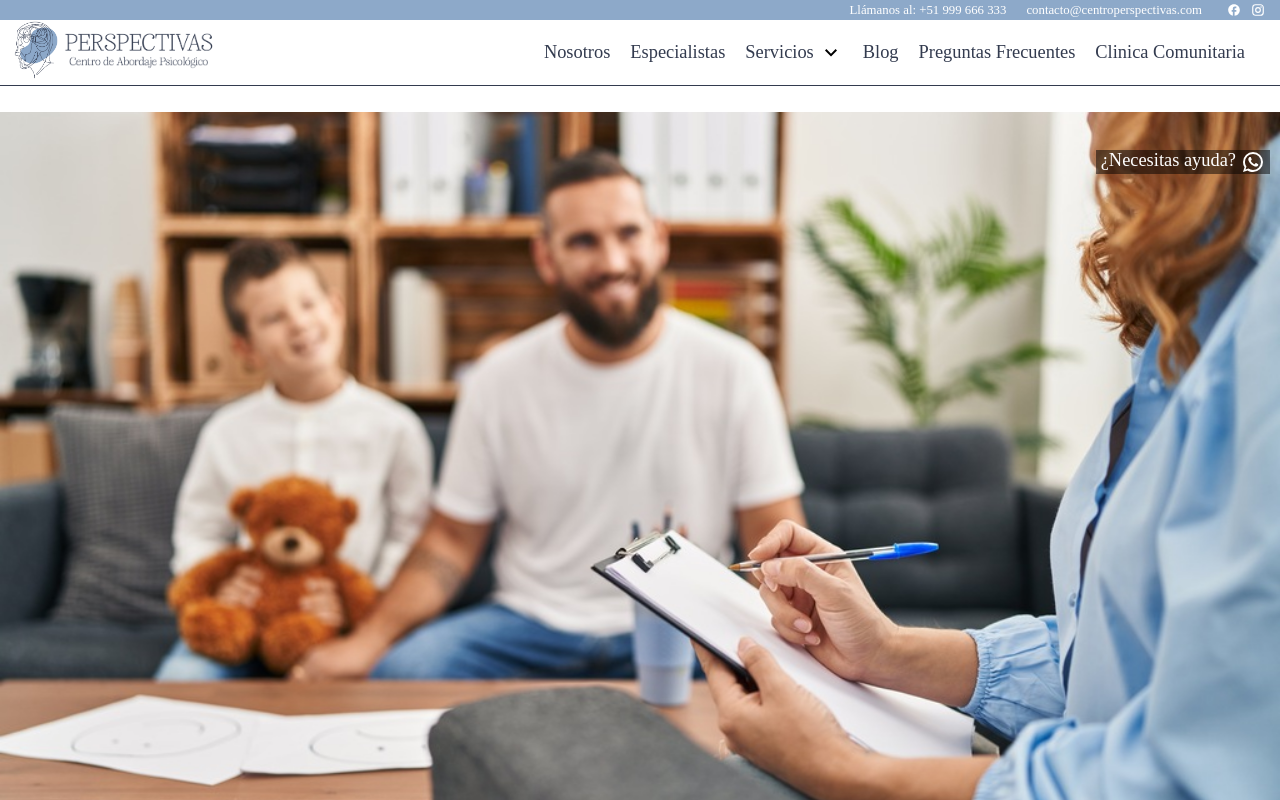
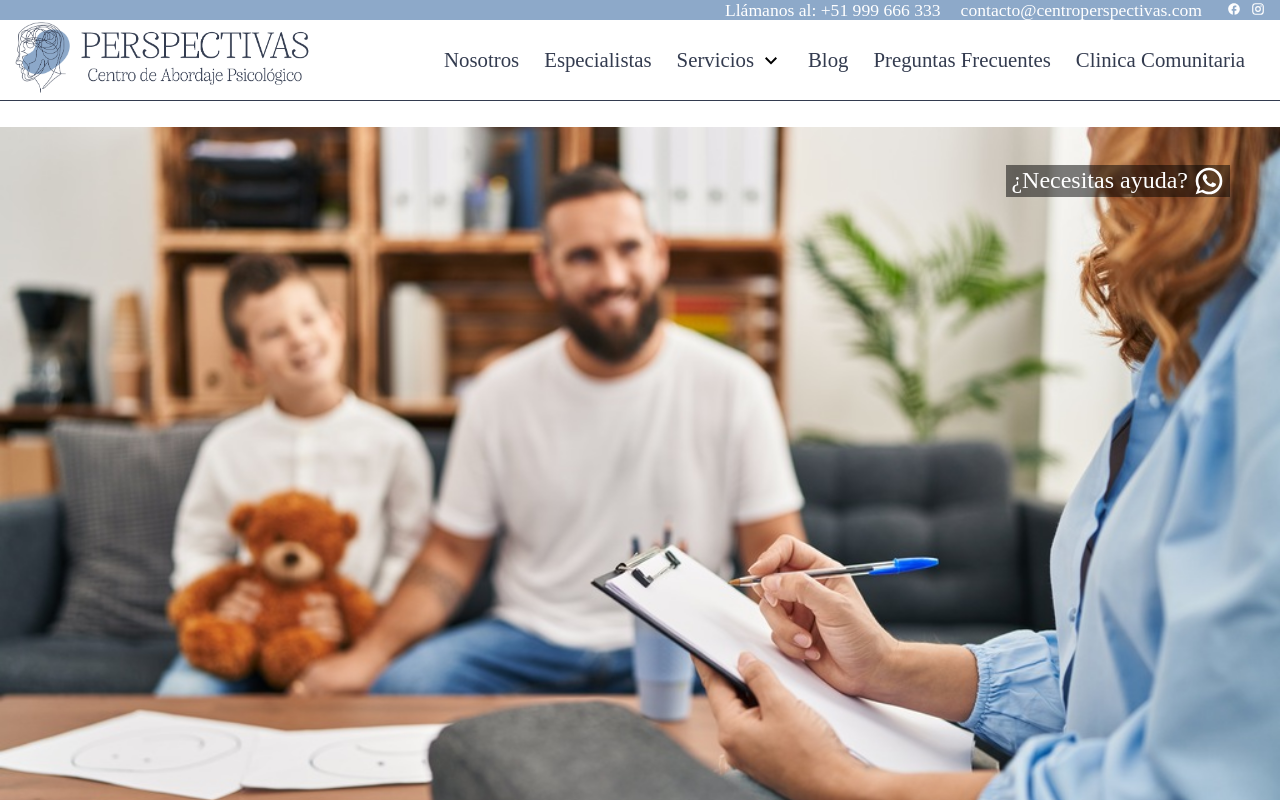
Before and after one commit to pitziro/PsyPCA23, a React (Vite) app: page / in a window 1280 px wide. Shown: the top 800 px of the page. Built offline with nearby package versions, Linux system fonts and the light colour scheme; a web font is replaced by a local one.

Commit message:
20230401v2 + detalles

```diff
--- a/src/App.module.css
+++ b/src/App.module.css
@@ -40,6 +40,7 @@
     top: 0;
     /* align-items: center; */
     /* background-color: var(--cPaleta2); */
+    font-size: 1.2rem;
     background-color: white;
     z-index: 50;
     border-bottom: 1.5px solid var(--cPaleta1);
--- a/src/components/top/Navbar.module.css
+++ b/src/components/top/Navbar.module.css
@@ -3,7 +3,7 @@
     justify-content: flex-end;
     align-items: center;
     background-color:var(--cPaleta2);
-    font-size: .80rem;
+    font-size: 1.1rem;
     height: 20px;
     color: white;
 }
@@ -39,12 +39,12 @@
 }
 
 .top_logo img {
-    height: 60px;
+    height: 75px;
     min-height: 45px;
 }
 
 .top_logo :nth-child(2) {
-    height: 45px;
+    height: 70px;
     min-height: 30px;
 }
 
@@ -54,6 +54,7 @@
     align-items: center;
     justify-content: flex-end;
     padding-right: 25px;
+    font-size: 1.3rem;
 }
 
 
@@ -65,6 +66,7 @@
     flex-direction: column;
     text-align: center;
     margin: 0 10px 0 10px;
+    padding-left: 5px;
 }
 
 .categoryitem a {
@@ -107,9 +109,9 @@
     flex-direction: column;
     align-items: flex-start;
     /* border-left: 1px solid gray;  */
-    font-size: 1rem;
+    font-size: 1.1rem;
     position: absolute;
-    top: 50px;
+    top: 75px;
     /* background-color: var(--cPaleta2); */
     background-color:rgba(255 , 255, 255, 0.75);
     column-gap: 55px;
@@ -132,7 +134,9 @@
 
 
 .subcategory_container>.categoryitem {
-    margin: 10px 5px 10px 5px;
+    /* margin: 10px 5px 10px 5px; */
+    margin-top: 20px;
+    text-align: justify;
 }
 
 .opened {
--- a/src/data/navbarData.json
+++ b/src/data/navbarData.json
@@ -37,7 +37,7 @@
                 "path": "/certificado"
             },
             {
-                "title": "Sesiones Grupales",
+                "title": "Sesion Grupal",
                 "icon": "",
                 "path": "/grupal"
             },
--- a/src/pages/Nosotros.module.css
+++ b/src/pages/Nosotros.module.css
@@ -116,21 +116,29 @@ align-content: center;
         }
                 .main_somos_obj h2{
                     margin: 0 auto;
-
                 }
 
                 .obj_mision{
                     display: flex;
                     flex-direction: column;
-                    width: 100dvw;
-                    padding: 0 30px 50px 30px;
+                    width: 85dvw;
+                    padding-bottom: 50px;
                 }
 
                 .obj_vision {
                     display: flex;
                     flex-direction: column;
+                    align-items: center;
                     width: 100dvw;
-                    /* padding: 0 30px 0 30px; */
+                }
+
+                .obj_vision h2{
+                    padding-top: 20px;
+                }
+
+                .obj_vision p{
+                    width: 85dvw;
+                    padding: 0 25px 0 25px;
                 }
 
         .valores{
--- a/src/pages/Welcome.jsx
+++ b/src/pages/Welcome.jsx
@@ -11,7 +11,7 @@ export default function Welcome() {
 
 				<Link to={linkWasap} target='_blank'>
 					<div className={wStyles.imgWasap}>
-						<span>¿Necesitas ayuda?</span>
+						<p>¿Necesitas ayuda?</p>
 						<WhatsApp />
 					</div>
 				</Link>
--- a/src/pages/Welcome.module.css
+++ b/src/pages/Welcome.module.css
@@ -23,21 +23,17 @@
     position: absolute;
     top: 5%;
     color: white;
-    align-content: center;
-    justify-content: center;
-    right: 10px;
+    align-items: center;
+    right: 50px;
     background-color: rgba(0, 0, 0, 0.5);
     padding-left: 5px;
     padding-right: 5px;
+    font-size: 1.5rem;
 }
 
 .imgWasap svg {
     margin-left: 5px;
-}
-
-.wBeneficios {
-    padding: 0px 10px 20px 10px;
-    border: 1px dotted blue;
+    font-size: 2rem;
 }
 
 
@@ -54,3 +50,15 @@
     height: 200px;
 
 }
+
+
+@media screen and (max-width: 700px) {
+    .imgWasap {
+        right: 10px;
+        font-size: 1.1rem;
+    }
+
+    .imgWasap svg {
+        font-size: 1.1rem;
+    }
+}
```
